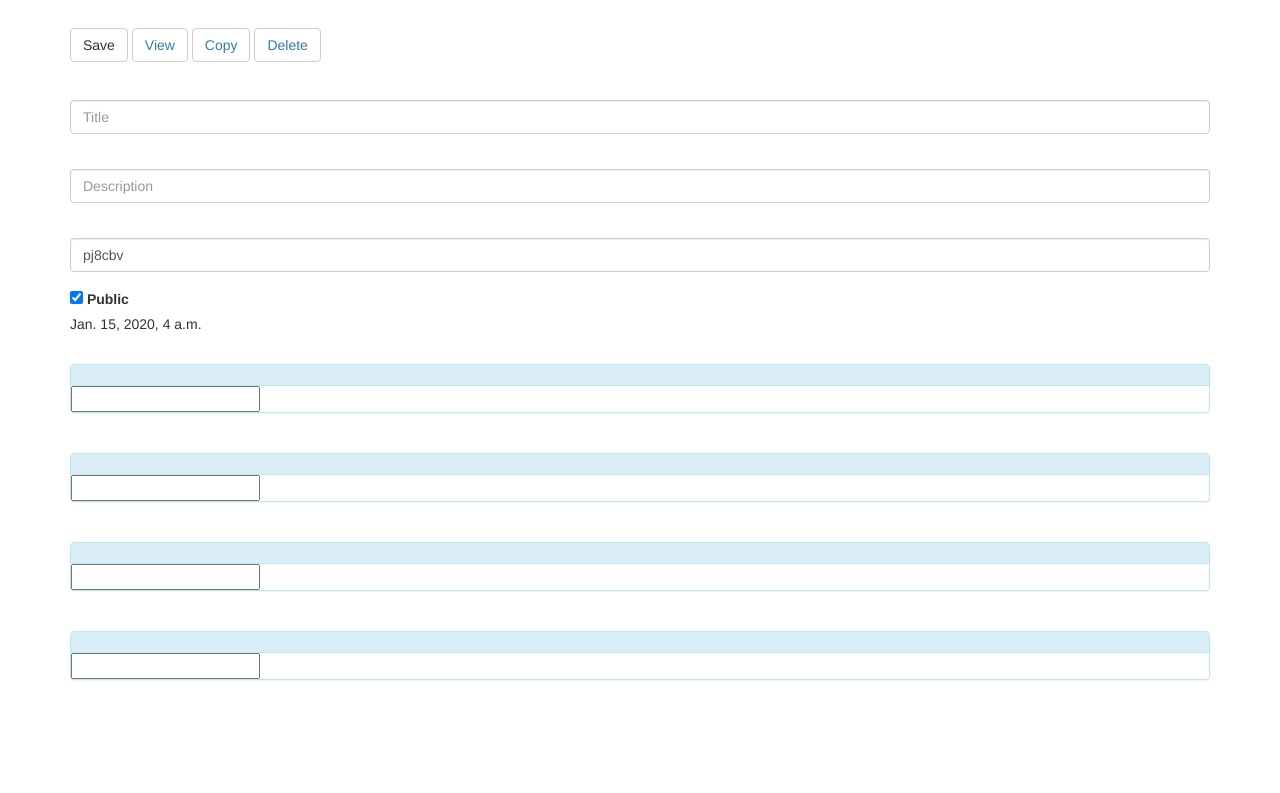
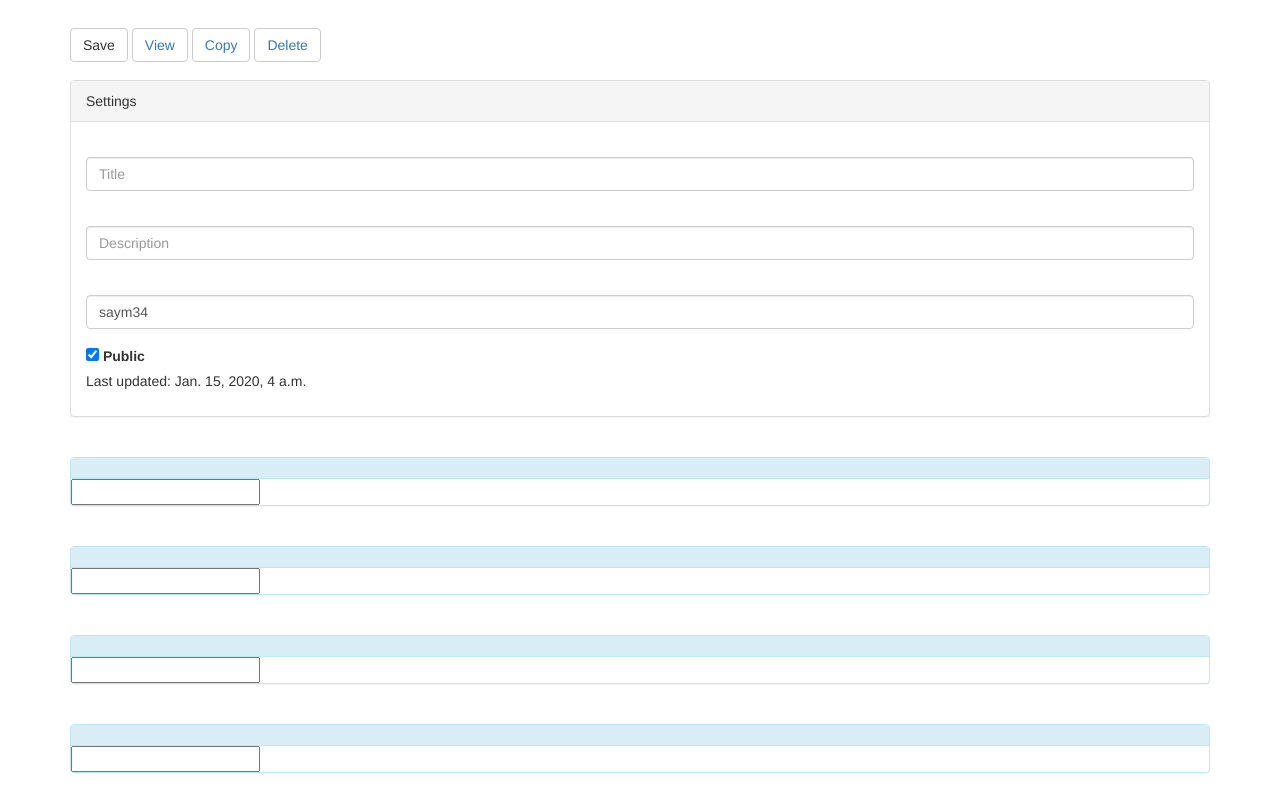
Before and after one commit to jongund/a11y-webedit, a Django app: template pages/templates/pages/index.html in a window 1280 px wide. Shown: the part 51-844 px from the top of the page. Before the commit the page ends 731 px from the top, so only its background shows below. Run offline with Django 3.2, Linux system fonts and the light colour scheme; the template is opened without the code that fills it: values that come from a table or form of the project are taken from there, others are empty; tables that the repository leaves empty hold one stand-in row (values such as "Sample post"); some libraries are stand-ins or nearby versions.

Commit message:
settings panel

```diff
--- a/pages/templates/pages/index.html
+++ b/pages/templates/pages/index.html
@@ -11,31 +11,25 @@
 		<li><button type = "button" class = "btn btn-default navbar-btn"><a href = "#">Copy</a></button></li>
 		<li><button type = "button" class = "btn btn-default navbar-btn"><a href = "#">Delete</a></button></li>
 	</ul>
-	<div id = "upper-form" class="collapse in">
-			<div>
-				{% bootstrap_label "Title" label_for="form.title" label_class="label label-default" %}
+	<div id = "upper-form" class="panel panel-default">
+		<div class = "panel-heading">Settings</div>
+			<div class = "panel-body">
+				{% bootstrap_label "Title" label_for="form.title" %}
 				<br>
 				{% bootstrap_field form.title show_label=False %}
-			</div>
 
-			<div>
-				{% bootstrap_label "Description" label_for="form.description" label_class="label label-default" %}
+				{% bootstrap_label "Description" label_for="form.description" %}
 				<br>
 				{% bootstrap_field form.description show_label=False %}
-			</div>
 
-			<div>
-				{% bootstrap_label "Web key" label_for="form.web_key" label_class="label label-default" %}
+				{% bootstrap_label "Web key" label_for="form.web_key" %}
 				<br>
 				{% bootstrap_field form.web_key show_label=False %}
+
+				{% bootstrap_field form.public show_label=False %}
+
+				<p>Last updated: {{ p.lastUpdated }}</p>
 			</div>
-
-			<div>
-				{% bootstrap_label "Privacy" label_for="form.public" label_class="label label-default" %}
-				{% bootstrap_field form.public show_label=False %}
-			</div>
-
-			<p>{% bootstrap_label "Last updated" label_for="form.lastUpdated" label_class="label label-default" %} {{ p.lastUpdated }}</p>
 	</div>
 	</hr>
 	</br>
--- a/templates/base.html
+++ b/templates/base.html
@@ -4,8 +4,9 @@
 {% bootstrap_javascript %}
 
 <head>
+	<link rel="stylesheet" type = "text/css" href="{% static 'pages/plugins/codemirror/lib/codemirror.css' %}"/>
+	<link rel="stylesheet" type="text/css" href="{% static 'pages/plugins/codemirror/theme/cobalt.css' %}"/>
 	<link rel = "stylesheet" type = "text/css" href = "{% static 'pages/style.css' %}"/>
-	<link rel="stylesheet" type = "text/css" href="{% static 'pages/plugins/codemirror/lib/codemirror.css' %}">
 	<script src="{% static 'pages/plugins/codemirror/lib/codemirror.js' %}"></script>
 	<script src="{% static 'pages/plugins/codemirror/mode/javascript/javascript.js' %}"></script>
 	<script type="text/javascript" src="{% static 'pages/plugins/codemirror/mode/xml/xml.js' %}"></script>
```
